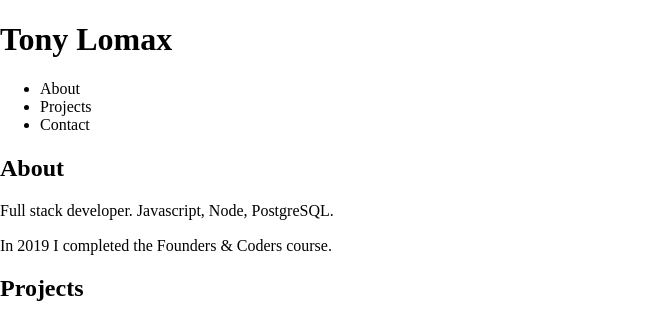
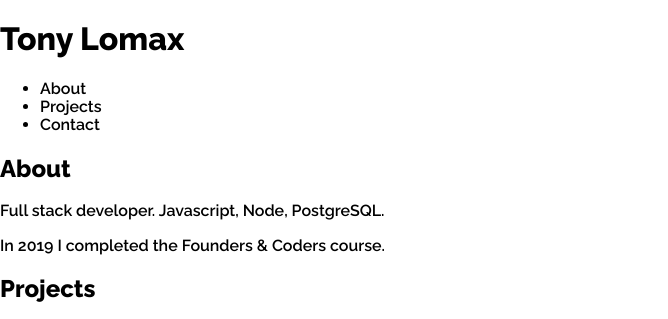
Before and after one commit to tonylomax/Portfolio, a plain HTML site: page index.html in a window 1280 px wide. Shown: the top 319 px of the page, without its empty margins (0-668 px from the left). Drawn offline with Linux system fonts and the light colour scheme; no server answers.

Commit message:
Fonts Added in a web font

```diff
--- a/index.html
+++ b/index.html
@@ -6,6 +6,10 @@
     <meta http-equiv="X-UA-Compatible" content="ie=edge" />
     <link rel="stylesheet" type="text/css" href="normalize.css" />
     <link rel="stylesheet" type="text/css" href="stylesheet.css" />
+    <link
+      href="https://fonts.googleapis.com/css?family=Raleway:600,800&display=swap"
+      rel="stylesheet"
+    />
     <title>Tony Lomax Portfolio</title>
   </head>
   <body>
--- a/stylesheet.css
+++ b/stylesheet.css
@@ -1,3 +1,11 @@
+h1 {
+  font-family: "Raleway", sans-serif;
+}
+
+body {
+  font-family: "Raleway", sans-serif;
+}
+
 .iframe__container {
   display: inline-grid;
   grid-template-columns: 100% 100%;
```
